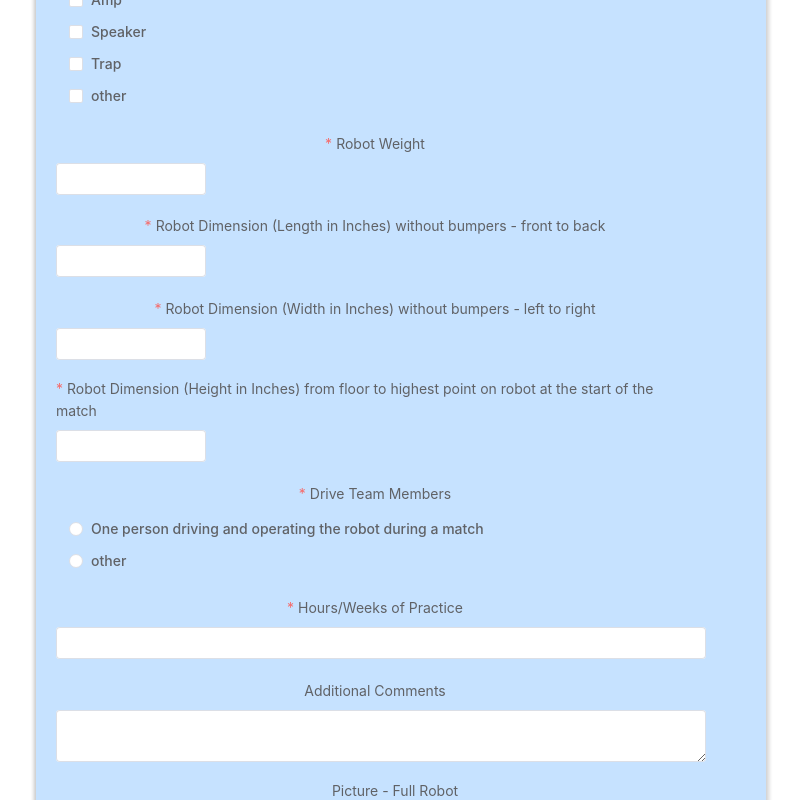
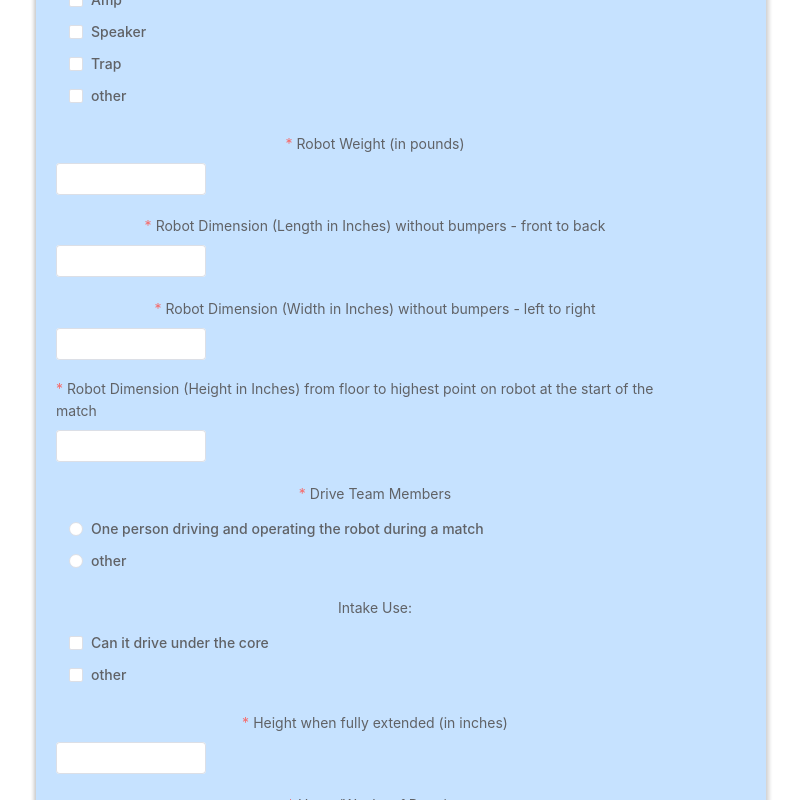
Before and after one commit to 1834423612/Pit-scouting, a Vue app: page / in a window 1280 px wide. Shown: the part 920-1720 px from the top of the page, without its empty margins (259-1060 px from the left). Built offline with nearby package versions, Linux system fonts and the light colour scheme; what @formkit/vue, vform3-builds would draw is missing.

Commit message:
Update index.vue

```diff
--- a/src/views/index.vue
+++ b/src/views/index.vue
@@ -282,7 +282,7 @@ export default {
           otherValue: "", // Store the value of the text input
         },
         {
-          question: "Robot Weight",
+          question: "Robot Weight (in pounds)",
           type: "number",
           required: true,
           value: null,
@@ -317,6 +317,22 @@ export default {
           value: null,
           required: true,
           showOtherInput: false, // show the textarea when first load the page?
+        },
+
+       {
+          question: "Intake Use:",
+          type: "checkbox",
+          options: ["Can it drive under the core"],
+          value: [], // should be an array if it's a checkbox
+          required: false,
+          showOtherInput: false, // show the textarea when first load the page?
+          otherValue: "", // Store the value of the text input
+        },
+        {
+          question: "Height when fully extended (in inches)",
+          type: "number",
+          required: true,
+          value: null,
         },
         {
           question: "Hours/Weeks of Practice",
```
